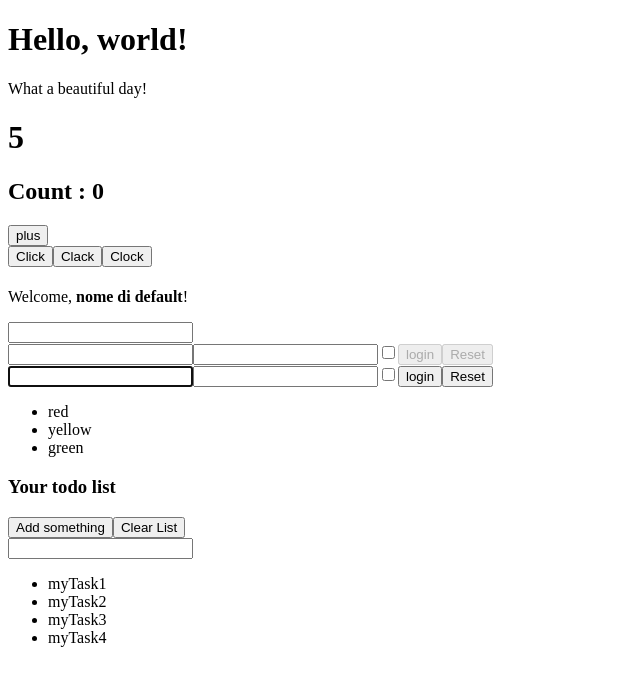
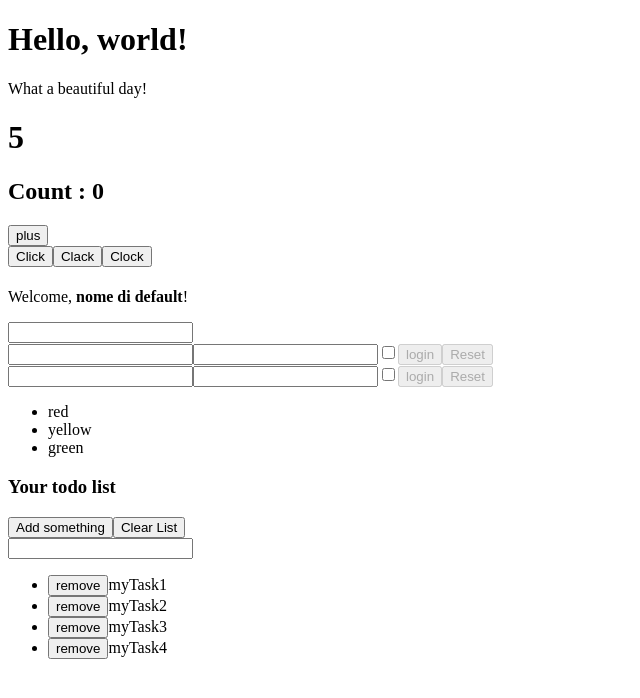
Before and after one commit to AlessandroOnnis/react-exercises, a React (Create React App) app: page / in a window 1280 px wide. Shown: the top 698 px of the page, without its empty margins (0-640 px from the left). Built offline with nearby package versions, Linux system fonts and the light colour scheme.

Commit message:
lists-06

```diff
--- a/src/components/generalButton.js
+++ b/src/components/generalButton.js
@@ -2,6 +2,6 @@ import React from "react";
 
 export class GeneralButton extends React.Component {
     render() {
-        return <button onClick={this.props.evento} type={this.props.type} disabled={this.props.disabled}>{this.props.name}</button>
+        return <button name={this.props.name} onClick={this.props.evento} type={this.props.type} disabled={this.props.disabled}>{this.props.name}</button>
     }
 }
--- a/src/components/toDoList.js
+++ b/src/components/toDoList.js
@@ -23,10 +23,13 @@ export class TodoList extends React.Component{
     })
 
     clearList = () => {
-        this.setState({
-            items:[]
-        })
+        this.setState({items:[]})
     }
+
+    removeItem = (index) => {
+        this.state.items.splice(index, 1)
+        this.setState({items : this.state.items})
+	}
 
     render(){
 
@@ -38,7 +41,7 @@ export class TodoList extends React.Component{
                 <GeneralButton evento={this.clearList} name={'Clear List'}/>
             </div>
             <input ref={this._todoRef} type={'text'} onChange={this.userInput}></input>
-            <ul>{this.state.items.map((item) => <li key={[item]}>{item}</li>)}</ul>
+            <ul>{this.state.items.map((item, index) => <li key={index}><GeneralButton evento={() =>{this.removeItem(index)}} name={'remove'} key={index}/>{item}</li>)}</ul>
             </>
         )
     }
--- a/src/components/uncontrolledLogin.js
+++ b/src/components/uncontrolledLogin.js
@@ -2,32 +2,38 @@ import React, { createRef } from 'react';
 import { GeneralButton } from "./generalButton";
 
 export class UncontrolledLogin extends React.Component{
+    _formRef = createRef();
 
-    _formRef = createRef();
+    infoUpdate = (e) => {
+        e.preventDefault()
+
+        const username = e.currentTarget.elements.username.value
+        const password = e.currentTarget.elements.password.value
+
+        this._formRef.current.elements.login.disabled = !username || !password
+        this._formRef.current.elements.Reset.disabled = !username || !password
+    }
 
     formSubmit = (e)=>{
         e.preventDefault()
 
-        const username = e.target.elements.username.value
-        const password = e.target.elements.password.value
-        const checkbox = e.target.elements.checkbox.checked
-
-        console.log({
-            username,
-            password,
-            checkbox
-        })
+        const userInfo = {
+            username: e.target.elements.username.value,
+            password: e.target.elements.password.value,
+            checkbox: e.target.elements.checkbox.checked,
+        }
+        this.props.onLogin(userInfo)
     }
 
     render(){
         return(
-            <form ref={this._formRef} onSubmit={this.formSubmit}>
-                <input name="username" autoFocus></input>
+            <form ref={this._formRef} onChange={this.infoUpdate} onSubmit={this.formSubmit}>
+                <input name="username"></input>
                 <input name="password" type='password'></input>
                 <input name="checkbox" type='checkbox'></input>
 
-                <GeneralButton name="login" type="submit"/>
-                <GeneralButton name="Reset" type="reset"/>
+                <GeneralButton name="login" type="submit" disabled={ true } />
+                <GeneralButton name="Reset" type="reset" disabled={ true } />
             </form>
         )
     }
```
